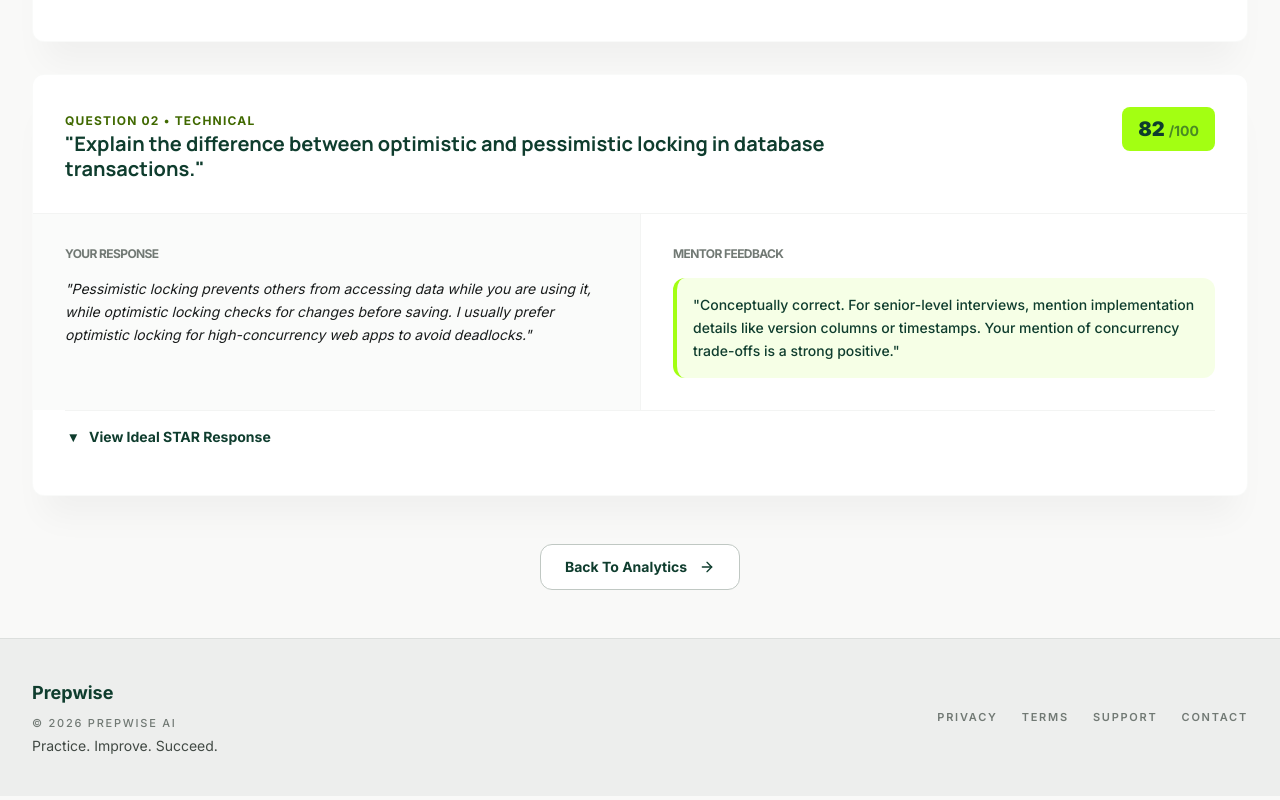
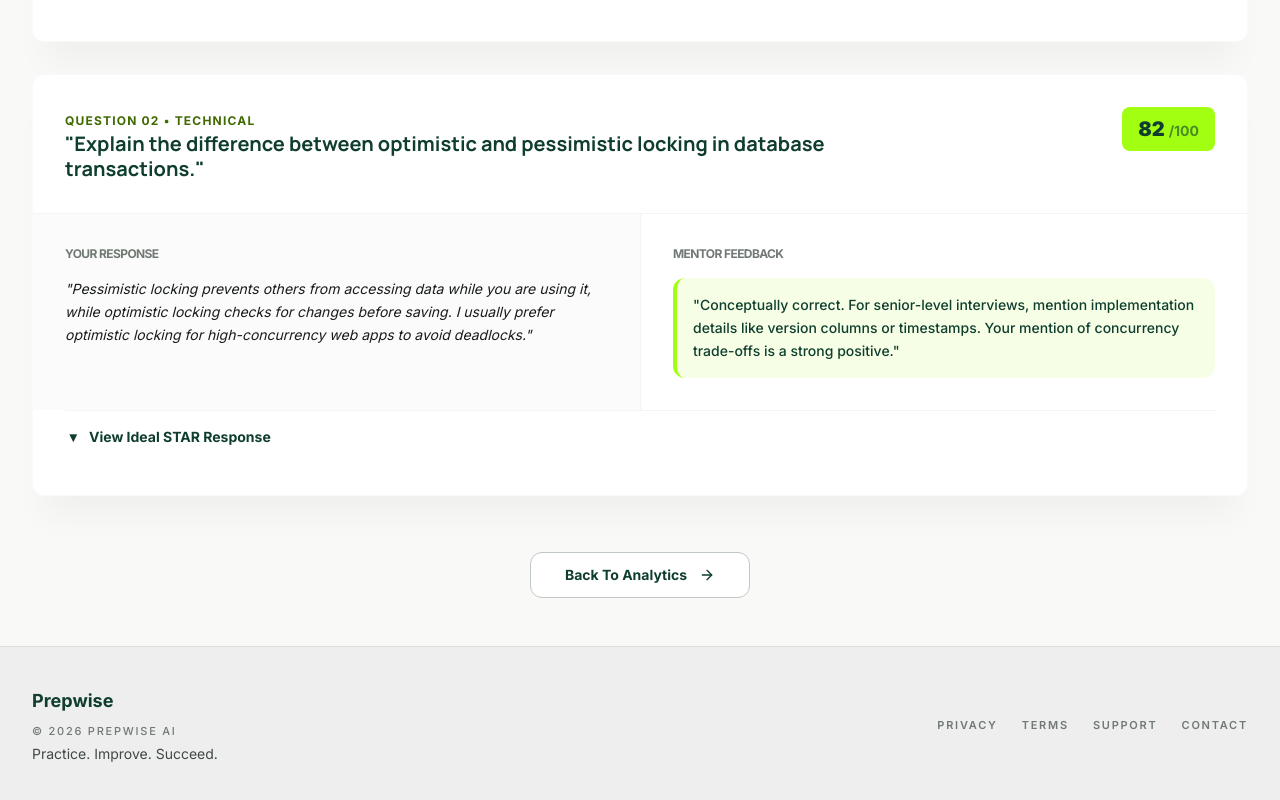
Before and after one commit to Shriya-25/Prepwise, a Next.js app: page /report in a window 1280 px wide. Shown: the part 923-1723 px from the top of the page. Built offline with nearby package versions, Linux system fonts and the light colour scheme; no server answers.

Commit message:
style: fix spacing and alignment issues

```diff
--- a/app/(protected)/report/page.tsx
+++ b/app/(protected)/report/page.tsx
@@ -133,8 +133,8 @@ export default function ReportPage() {
           )}
         </section>
 
-        <div className="mt-12 flex justify-center">
-          <Link href="/analytics" className="group flex items-center gap-3 rounded-xl border border-[var(--outline-variant)] bg-[var(--surface-lowest)] px-6 py-3 text-sm font-bold text-[var(--primary)] transition-colors hover:bg-[var(--surface-low)]">
+        <div className="mt-14 flex justify-center px-2 md:px-0">
+          <Link href="/analytics" className="group flex min-w-[220px] items-center justify-center gap-3 rounded-xl border border-[var(--outline-variant)] bg-[var(--surface-lowest)] px-6 py-3 text-sm font-bold text-[var(--primary)] transition-colors hover:bg-[var(--surface-low)]">
             Back To Analytics
             <ArrowRight className="h-4 w-4 transition-transform group-hover:translate-x-1" />
           </Link>
```
